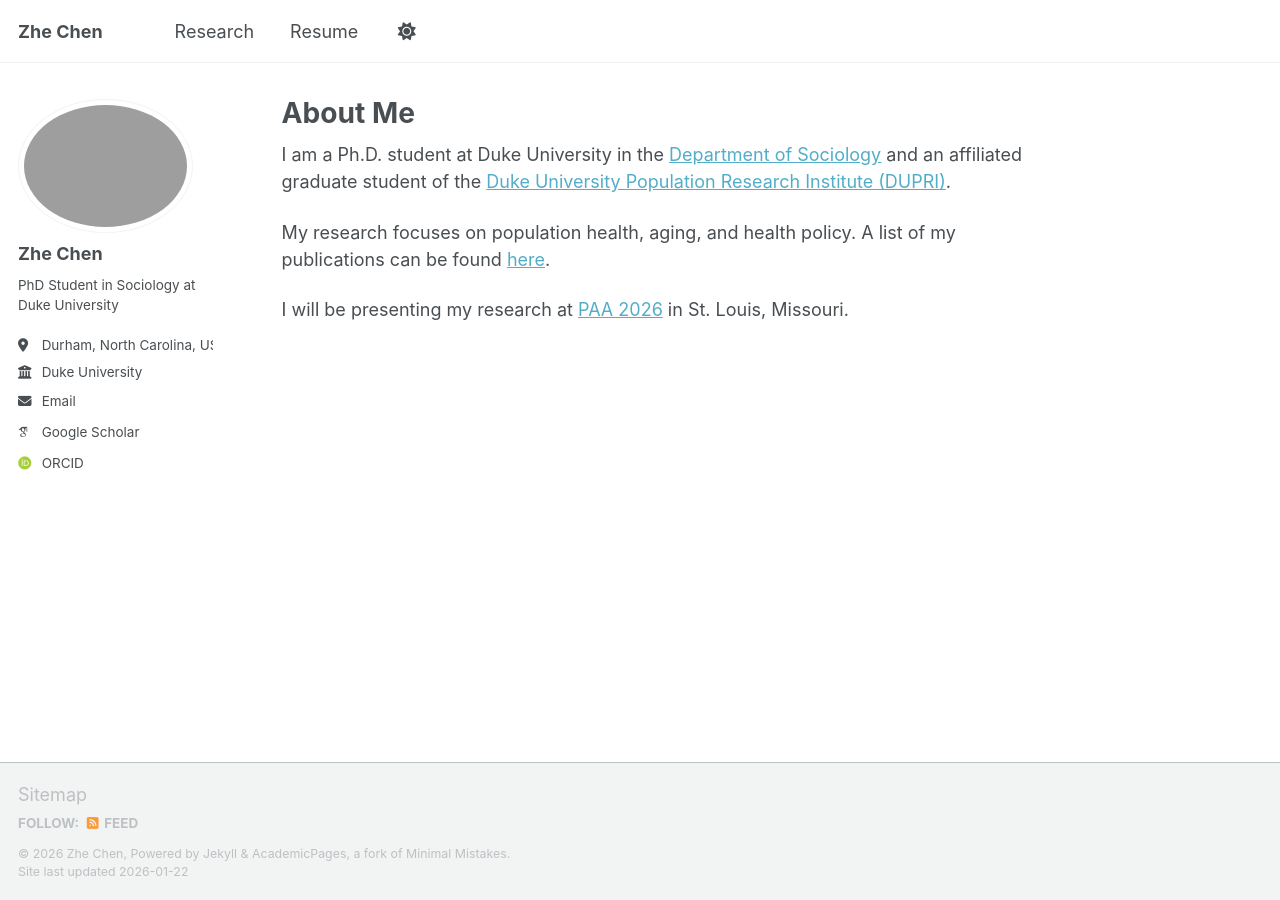
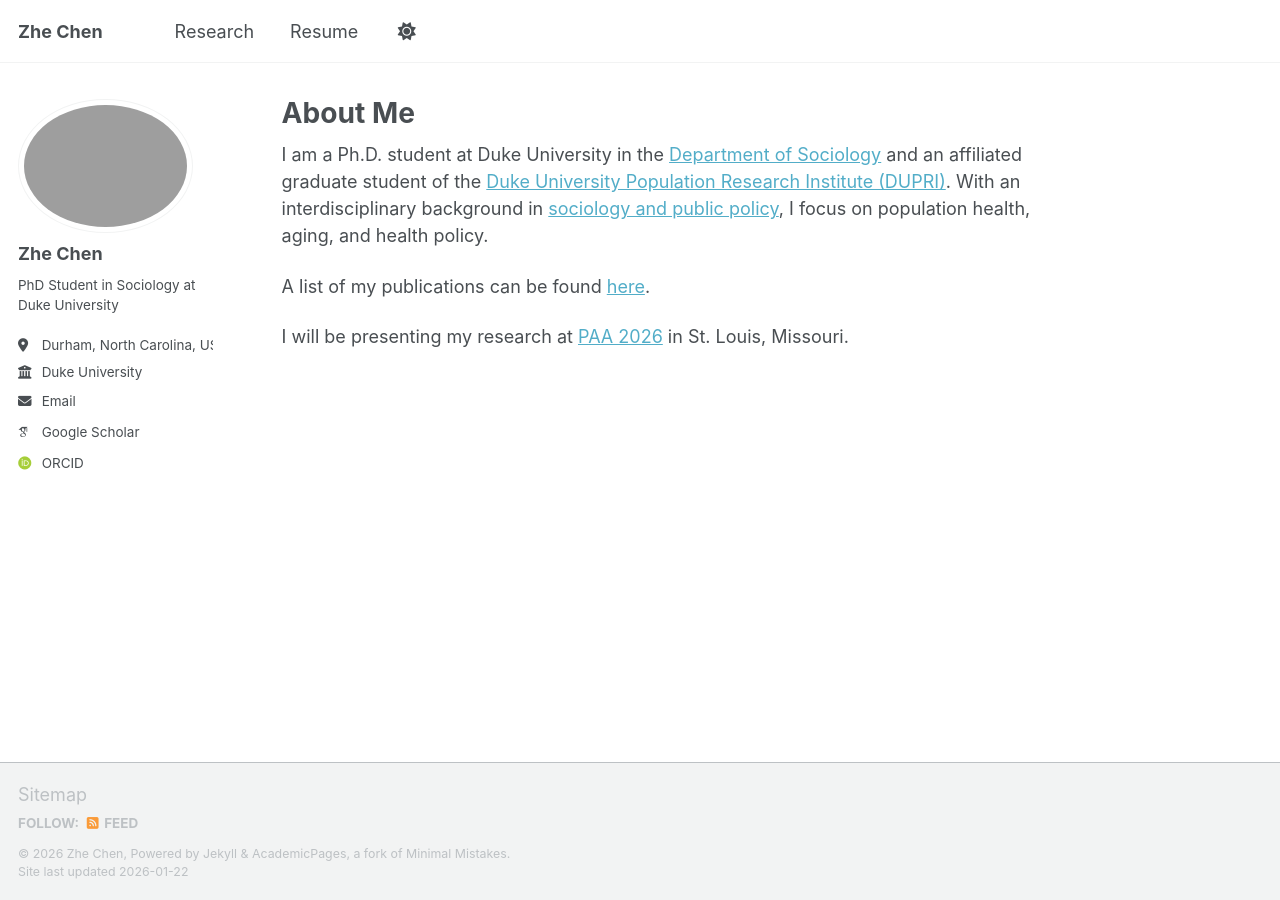
Before and after one commit to zhechensoc/zhechensoc.github.io, a Jekyll site: the page built from _pages/about.md, in a window 1280 px wide. Built offline with Jekyll 4.4.1, drawn with Linux system fonts in a browser that asks for light colours; some web fonts are replaced; a script bundle is joined from its source files by our own code; library files that are not in the unit come from our copies.

Commit message:
Update about.md

```diff
--- a/_pages/about.md
+++ b/_pages/about.md
@@ -7,8 +7,8 @@
   - /about.html
 ---
 
-I am a Ph.D. student at Duke University in the [Department of Sociology](https://sociology.duke.edu/) and an affiliated graduate student of the [Duke University Population Research Institute (DUPRI)](https://dupri.duke.edu/).
+I am a Ph.D. student at Duke University in the [Department of Sociology](https://sociology.duke.edu/) and an affiliated graduate student of the [Duke University Population Research Institute (DUPRI)](https://dupri.duke.edu/). With an interdisciplinary background in [sociology and public policy](resume.md), I focus on population health, aging, and health policy.
 
-My research focuses on population health, aging, and health policy. A list of my publications can be found [here](research.md).
+A list of my publications can be found [here](research.md).
 
 I will be presenting my research at [PAA 2026](https://www.populationassociation.org/paa2026/home) in St. Louis, Missouri.
```
